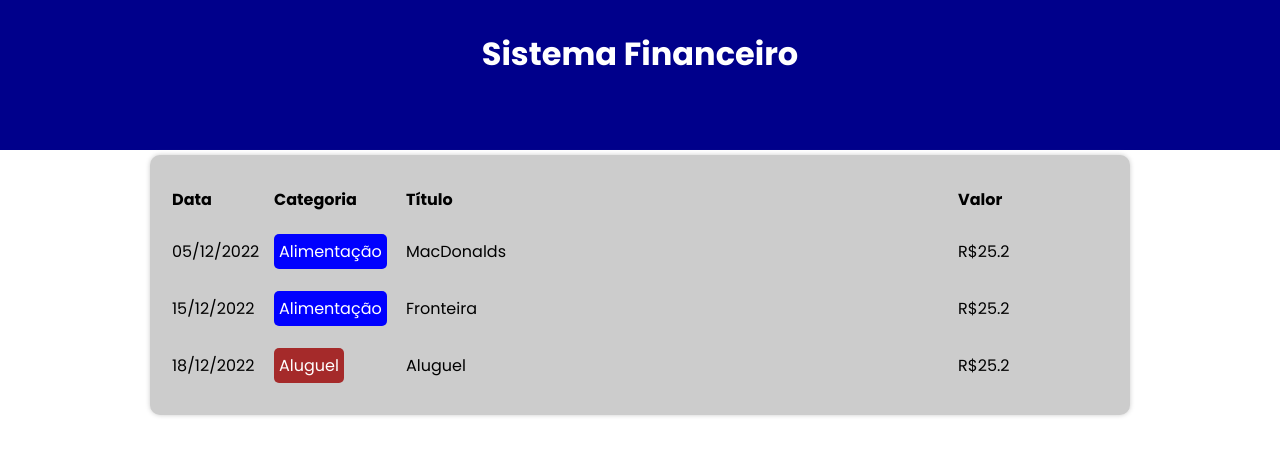
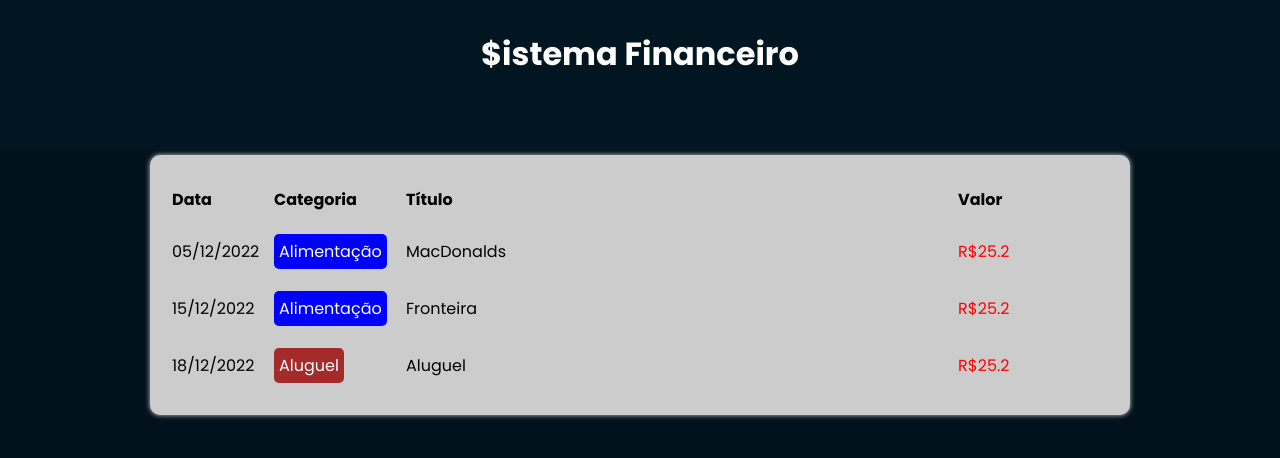
Before and after one commit to deviego/expense-balance, a React (Vite) app: page / in a window 1280 px wide. Shown: the top 458 px of the page. Built offline with nearby package versions, Linux system fonts and the light colour scheme.

Commit message:
exibição completa

```diff
--- a/src/App.style.ts
+++ b/src/App.style.ts
@@ -4,7 +4,7 @@ export const Container = styled.div`
 
 `
 export const Header = styled.div`
-    background-color: darkblue;
+    background-color: #021622;
     height:150px ;
     text-align: center;
 `
--- a/src/App.tsx
+++ b/src/App.tsx
@@ -25,7 +25,7 @@ export const App = () => {
 
     <C.Container>
        <C.Header>
-        <C.HeaderText> Sistema Financeiro</C.HeaderText>
+        <C.HeaderText> $istema Financeiro</C.HeaderText>
        </C.Header>
        <C.Body>
         <TableArea list={filterList}/>
--- a/src/components/TableItem/index.tsx
+++ b/src/components/TableItem/index.tsx
@@ -13,7 +13,12 @@ export const TableItem = ({item}: Props) => {
             <C.TableColum>{FormatDate(item.date)}</C.TableColum>
             <C.TableColum><C.Category color={categories[item.category].color}>{ categories[item.category].title}</C.Category></C.TableColum>
             <C.TableColum>{item.title}</C.TableColum>
-            <C.TableColum>R${item.value}</C.TableColum>
+            <C.TableColum>
+                <C.Value color= {categories[item.category].expense ? 'red' : 'green'}>
+                  R${item.value}
+                </C.Value>
+
+            </C.TableColum>
 
         </C.TableLine>
     )
--- a/src/components/TableItem/styled.ts
+++ b/src/components/TableItem/styled.ts
@@ -17,3 +17,7 @@ export const Category = styled.div<{color: string}>`
     color: #fff;
     background-color: ${props => props.color};
 `
+
+export const Value = styled.div<{color: string}>`
+    color: ${props => props.color};
+`
--- a/src/index.css
+++ b/src/index.css
@@ -5,5 +5,5 @@ body{
   padding: 0;
   box-sizing: border-box;
   font-family: 'Poppins', sans-serif;;
-
+  background-color: #02121c;
 }
```
